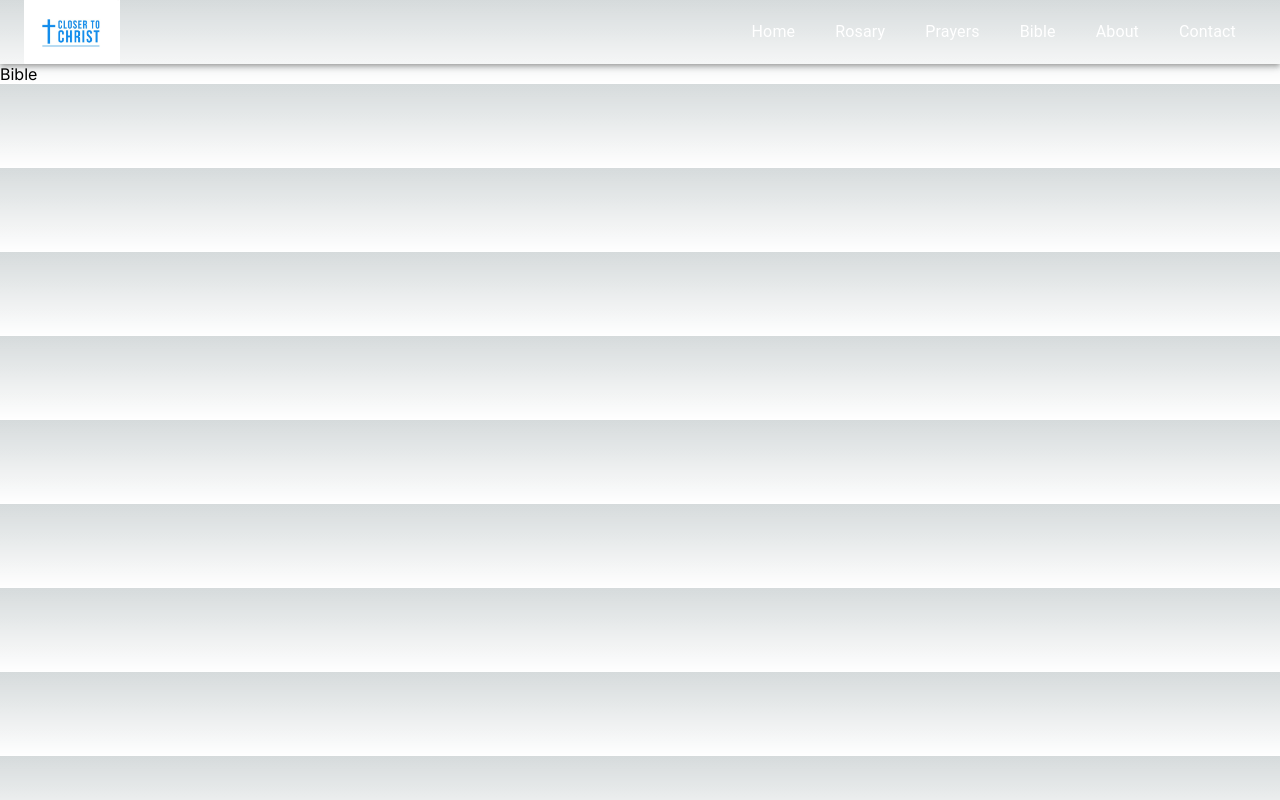
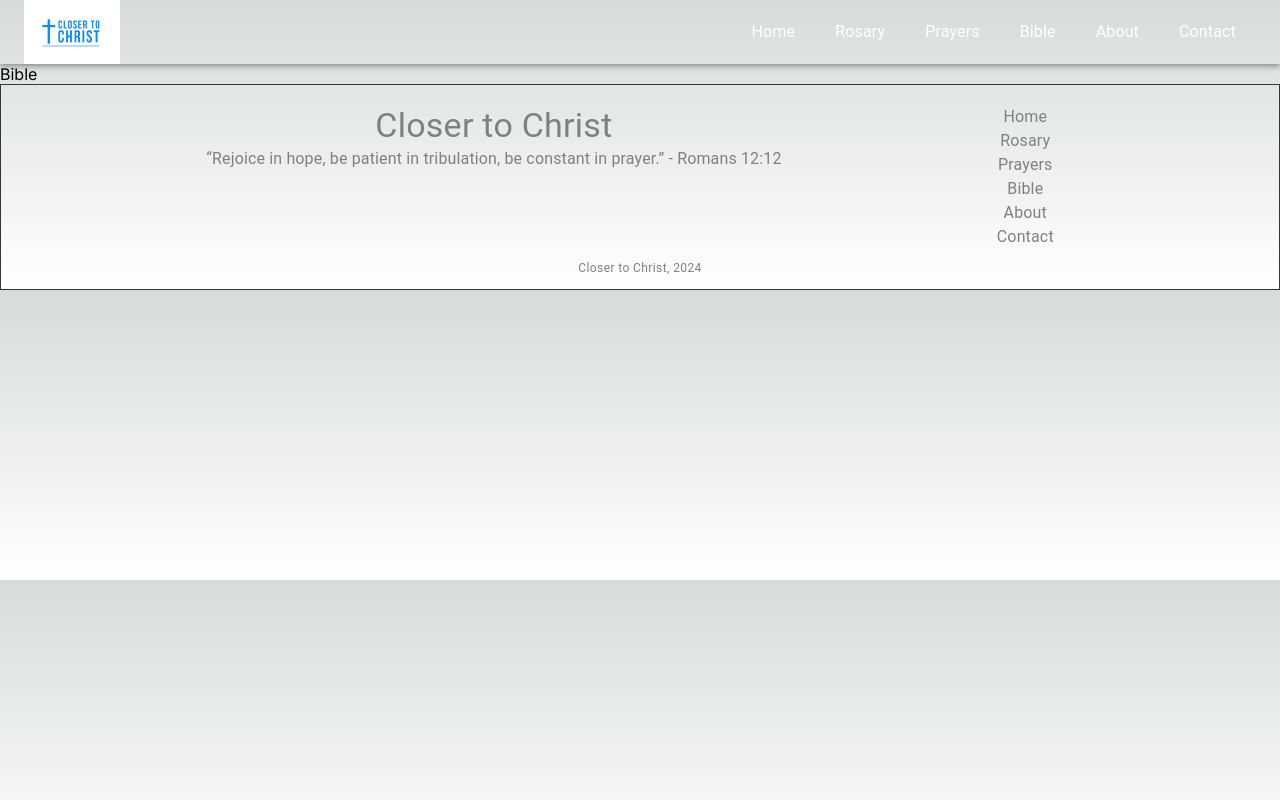
Before and after one commit to Siddharth-Karanchery/closer2christ, a Next.js app: page /bible in a window 1280 px wide. Built offline with nearby package versions, Linux system fonts and the light colour scheme.

Commit message:
added footer

```diff
--- /dev/null
+++ b/src/app/components/Footer/Footer.css
@@ -0,0 +1,22 @@
+.Footer {
+  display: flex;
+  flex-direction: column;
+  align-items: center;
+  border: 1px solid rgb(54, 54, 54);
+  color: #808080;
+  padding: 10px;
+  /* background-color: green; */
+}
+.Footer__panel {
+  width: 100%;
+  display: flex;
+  flex-direction: row;
+  justify-content: space-evenly;
+  margin: 10px 0;
+}
+
+.Footer__panel__ele {
+  display: flex;
+  flex-direction: column;
+  align-items: center;
+}
--- /dev/null
+++ b/src/app/components/Footer/Footer.tsx
@@ -0,0 +1,31 @@
+import { Box, Typography } from "@mui/material";
+import Link from "next/link";
+import { Navtabs } from "../../../constants/Navtabs";
+
+import "./Footer.css";
+
+function Footer() {
+  return (
+    <Box className="Footer">
+      <Box className="Footer__panel">
+        <Box className="Footer__panel__ele">
+          <Typography variant="h4">Closer to Christ</Typography>
+          <Typography>
+            “Rejoice in hope, be patient in tribulation, be constant in prayer.”
+            - Romans 12:12
+          </Typography>
+        </Box>
+        <Box className="Footer__panel__ele">
+          {Navtabs.map((tab) => (
+            <Link key={tab.label} href={tab.path}>
+              <Typography className="Navbar__tabs__tab">{tab.label}</Typography>
+            </Link>
+          ))}
+        </Box>
+      </Box>
+      <Typography variant="caption">Closer to Christ, 2024</Typography>
+    </Box>
+  );
+}
+
+export default Footer;
--- a/src/app/components/Navbar/Navbar.tsx
+++ b/src/app/components/Navbar/Navbar.tsx
@@ -3,9 +3,6 @@ import AppBar from "@mui/material/AppBar";
 import Box from "@mui/material/Box";
 import Toolbar from "@mui/material/Toolbar";
 import Typography from "@mui/material/Typography";
-import Button from "@mui/material/Button";
-import IconButton from "@mui/material/IconButton";
-import MenuIcon from "@mui/icons-material/Menu";
 
 import { Navtabs } from "../../../constants/Navtabs";
 
--- a/src/app/layout.tsx
+++ b/src/app/layout.tsx
@@ -2,6 +2,7 @@ import type { Metadata } from "next";
 import { Inter } from "next/font/google";
 import "./globals.css";
 import Navbar from "./components/Navbar/Navbar";
+import Footer from "./components/Footer/Footer";
 
 const inter = Inter({ subsets: ["latin"] });
 
@@ -20,6 +21,7 @@ export default function RootLayout({
       <body className={inter.className}>
         <Navbar />
         {children}
+        <Footer />
       </body>
     </html>
   );
```
